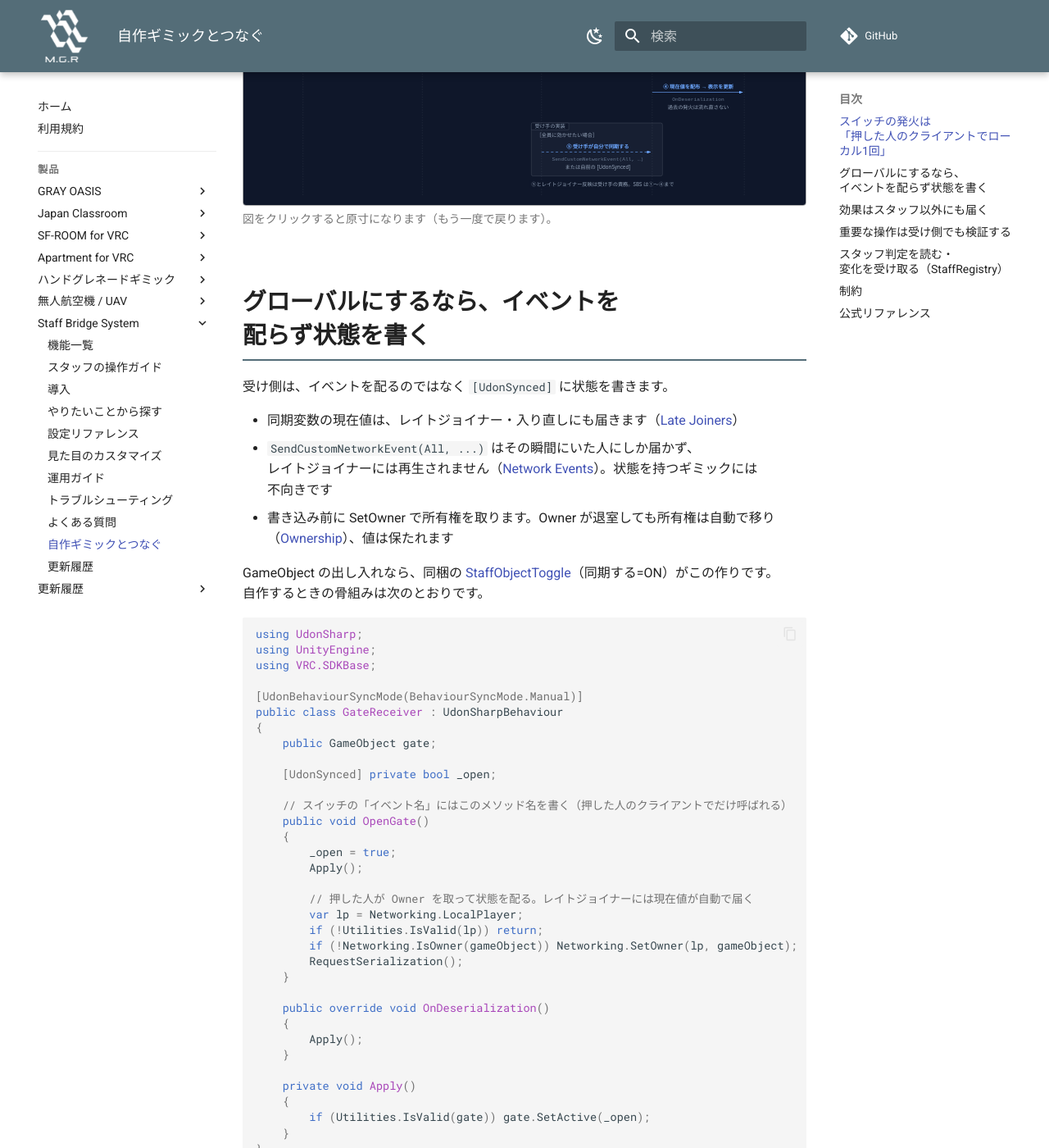
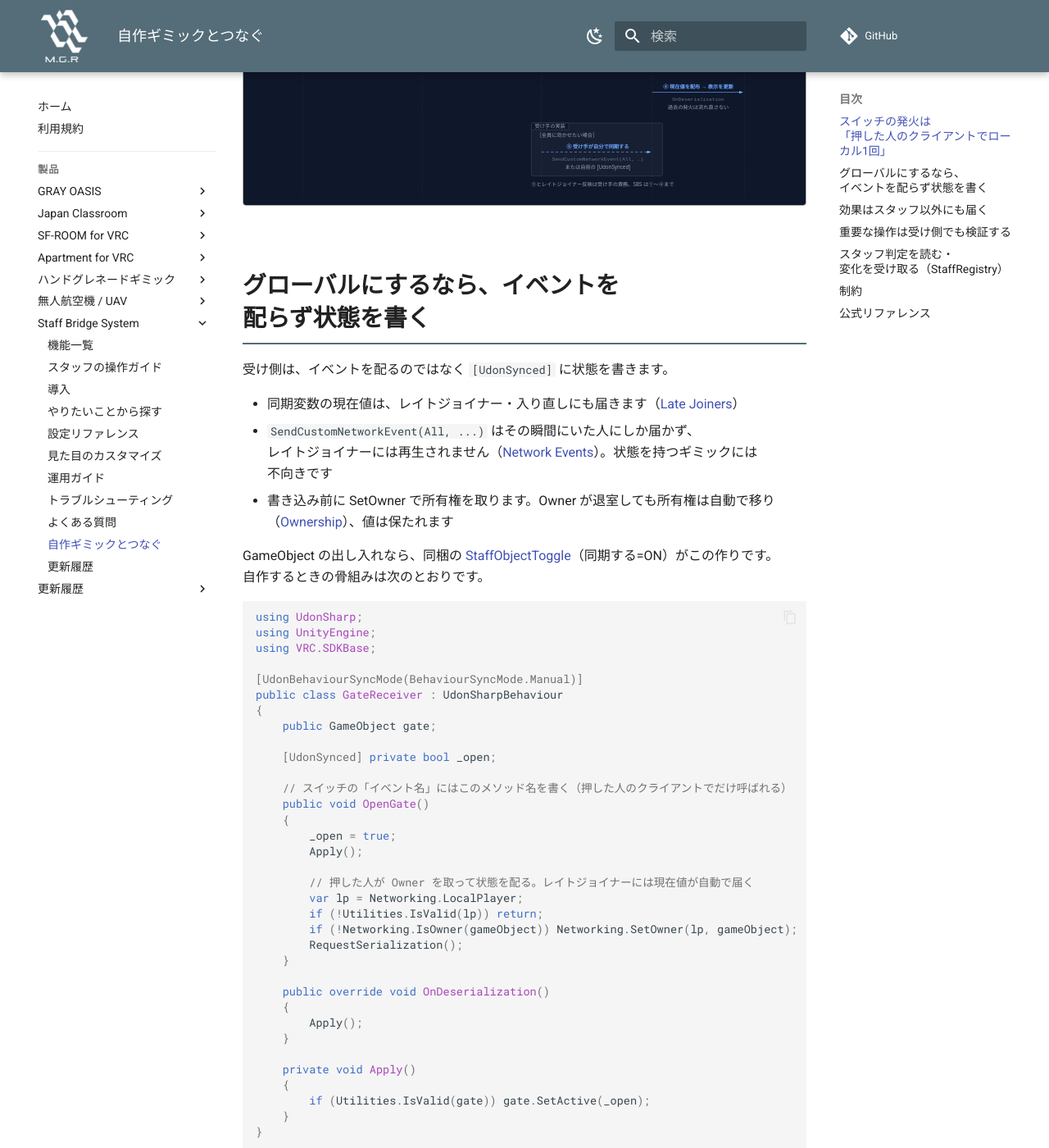
Before and after one commit to MAGURO-git/ProductArchive, an MkDocs documentation site: the page built from docs/staff-bridge-system/for-developers.md, in a window 1280 px wide and 1400 px high, scrolled down 1173 px. Shown: the whole window at 82% size. Built offline with MkDocs 1.6.1 and Material for MkDocs 9.7.7, drawn with Linux system fonts in a browser that asks for light colours; comment, search, counter and statistics services are not loaded.

Commit message:
経路図の拡大機能をやめて素の画像に戻す
拡大しても見やすくならなかったため、チェックボックスとCSSを取り下げた。
extra.css も追加前の状態へ戻している。

Co-Authored-By: Claude Opus 5 (1M context) <noreply@anthropic.com>

```diff
--- a/docs/assets/extra.css
+++ b/docs/assets/extra.css
@@ -254,56 +254,3 @@
 .md-typeset .product-card .badge {
   margin-top: 0.25em;
 }
-
-/* 拡大できる図。本文の幅では中の識別子が読めない図に付ける。
-   クリックでその場で原寸になり、はみ出す分は枠の中で横スクロールする。
-   ページ移動もモーダルも起こさないので、読んでいた位置を見失わない。
-   チェックボックスは display:none にせず透明にしておく（キーボードで辿れるようにするため）。 */
-.md-typeset .zoom-figure {
-  margin: 1em 0;
-}
-
-.md-typeset .zoom-figure input[type="checkbox"] {
-  position: absolute;
-  width: 1px;
-  height: 1px;
-  opacity: 0;
-}
-
-.md-typeset .zoom-figure label {
-  display: block;
-  cursor: zoom-in;
-  border-radius: 4px;
-}
-
-.md-typeset .zoom-figure input:focus-visible + label {
-  outline: 2px solid var(--md-accent-fg-color);
-  outline-offset: 2px;
-}
-
-.md-typeset .zoom-figure label > img {
-  display: block;
-  width: 100%;
-  height: auto;
-}
-
-.md-typeset .zoom-figure input:checked + label {
-  cursor: zoom-out;
-  overflow-x: auto;
-}
-
-/* 原寸へ。幅は図の viewBox に合わせる（style で個別に上書きできる） */
-.md-typeset .zoom-figure input:checked + label > img {
-  width: var(--zoom-figure-width, 1320px);
-  max-width: none;
-}
-
-.md-typeset .zoom-figure > .zoom-hint {
-  margin: 0.4em 0 0;
-  font-size: 0.7rem;
-  color: var(--md-default-fg-color--light);
-}
-
-.md-typeset .zoom-figure p {
-  margin: 0;
-}
--- a/docs/staff-bridge-system/for-developers.md
+++ b/docs/staff-bridge-system/for-developers.md
@@ -21,12 +21,7 @@ UdonSharp や Udon Graph で自作ギミックを書く方向けのページで
 - 全員のクライアントで実行する発火はありません。同期する受け側と組み合わさると、全員が Owner を取り合って人数ぶんの同期が走るためです
 - ネットワークに乗るのは「押した記録」と「受け手の同期変数」の2つだけ。人数が増えても送信コストは変わりません
 
-<div class="zoom-figure" markdown="1" style="--zoom-figure-width: 1320px">
-<input type="checkbox" id="zoom-switch-path">
-<label for="zoom-switch-path">![スイッチの発火と同期の経路。押した人のクライアントで受け手ギミックへ SendCustomEvent が1回だけ走り、SBS はそれとは別に表示用の記録をグローバル同期する。ギミックの状態を全員へ揃えることとレイトジョイナーへの反映は受け手側の責務](images/dev-switch-path.svg)</label>
-
-<p class="zoom-hint">図をクリックすると原寸になります（もう一度で戻ります）。</p>
-</div>
+![スイッチの発火と同期の経路。押した人のクライアントで受け手ギミックへ SendCustomEvent が1回だけ走り、SBS はそれとは別に表示用の記録をグローバル同期する。ギミックの状態を全員へ揃えることとレイトジョイナーへの反映は受け手側の責務](images/dev-switch-path.svg)
 
 ## グローバルにするなら、イベントを配らず状態を書く { #make-it-global }
 
```
